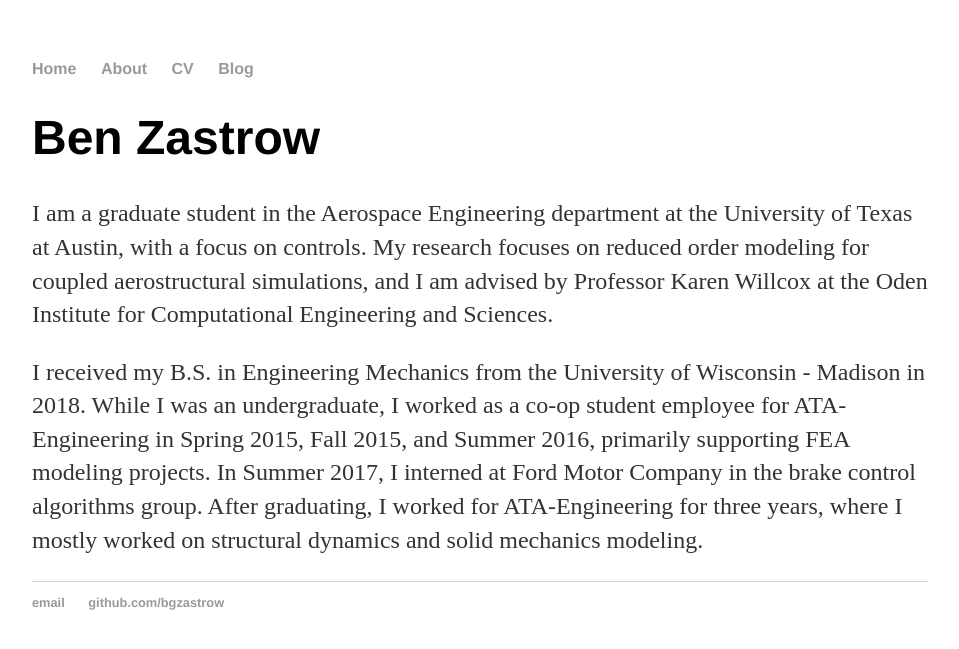
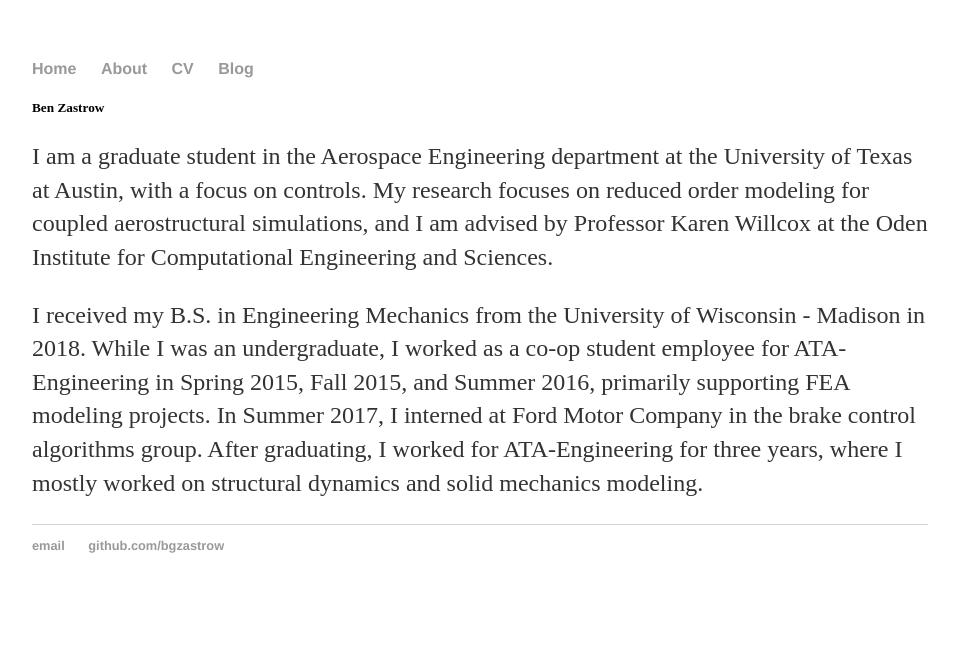
Before and after one commit to bgzastrow/bgzastrow.github.io, a Jekyll site: the page built from index.html, in a window 1280 px wide. Shown: the top 649 px of the page, without its empty margins (160-1119 px from the left). Built offline with Jekyll 4.4.1, drawn with Linux system fonts in a browser that asks for light colours.

```diff
--- a/index.html
+++ b/index.html
@@ -3,7 +3,7 @@ layout: default
 title: Ben Zastrow
 ---
 <div class="blurb">
-	<h1>Ben Zastrow</h1>
+	<h5>Ben Zastrow</h5>
 	<p>I am a graduate student in the Aerospace Engineering department at the University of Texas at Austin, with a focus on controls.
 		My research focuses on reduced order modeling for coupled aerostructural simulations, and I am advised by Professor Karen
 		Willcox at the Oden Institute for Computational Engineering and Sciences.
```
